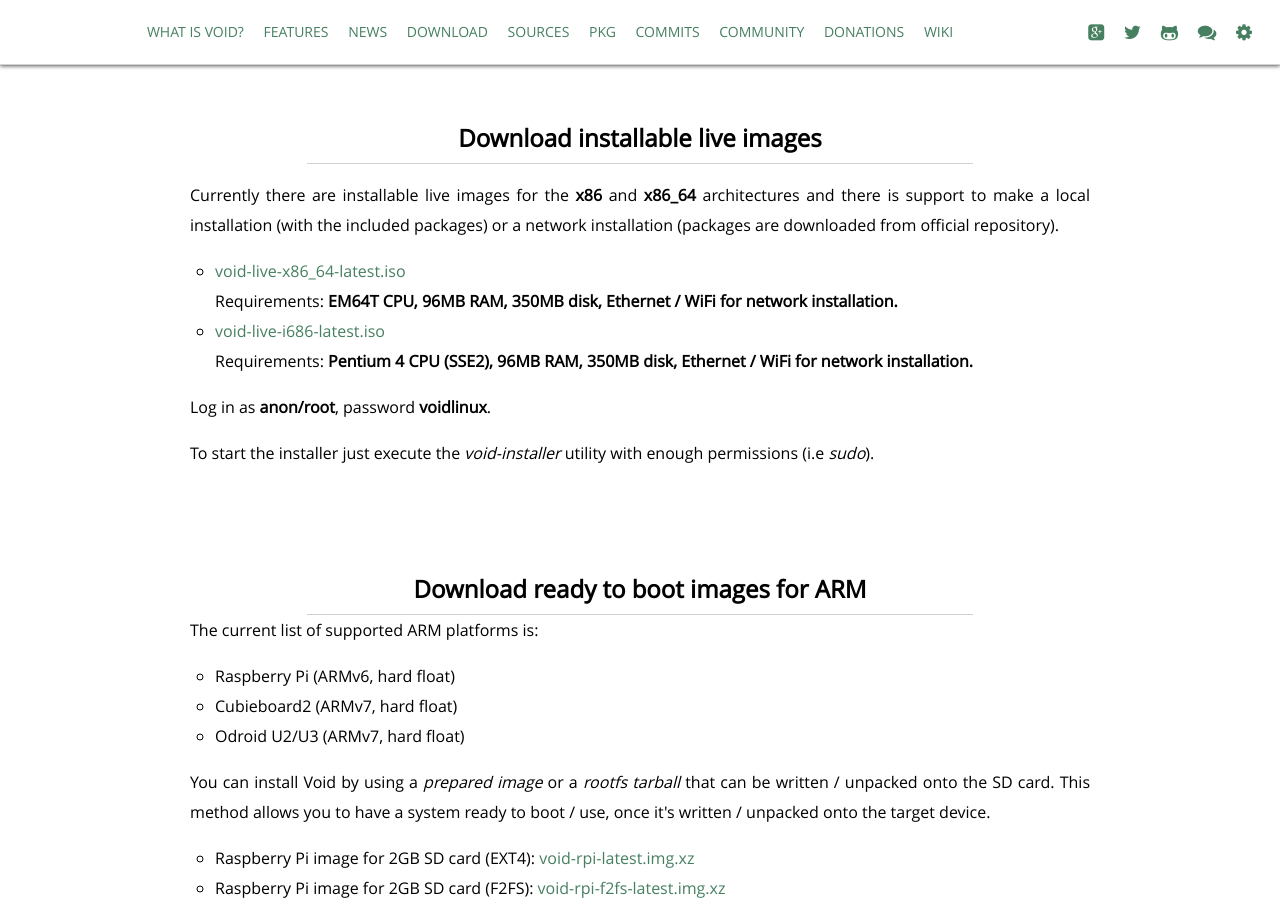
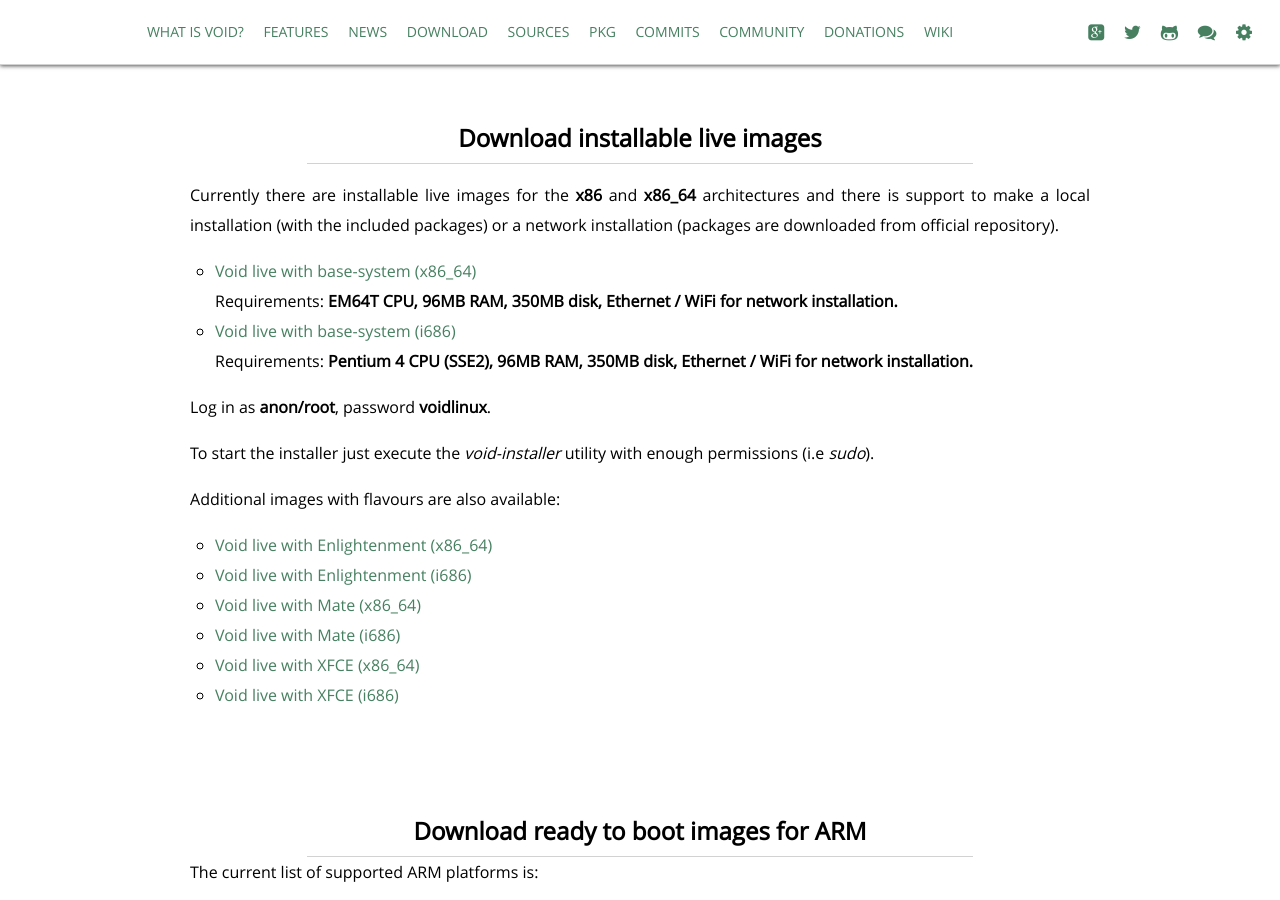
Before and after one commit to void-linux/void-linux.github.io, a Jekyll site: the page built from index.html, in a window 1280 px wide and 900 px high, scrolled down 8053 px. Built offline with Jekyll 4.4.1, drawn with Linux system fonts in a browser that asks for light colours; Markdown is read by kramdown in place of the engine named in the settings.

Commit message:
index: add new x86 live image flavours: enlightenment, mate and xfce.

```diff
--- a/index.html
+++ b/index.html
@@ -72,11 +72,20 @@
 			<h2 class="cattitle">Download installable live images</h2>
 			<p>Currently there are installable live images for the <strong>x86</strong> and <strong>x86_64</strong> architectures and there is support to make a local installation (with the included packages) or a network installation (packages are downloaded from official repository).</p>
 			<ul>
-				<li><a href="http://repo.voidlinux.eu/live/void-live-x86_64-latest.iso">void-live-x86_64-latest.iso</a><br/> Requirements: <strong>EM64T CPU, 96MB RAM, 350MB disk, Ethernet / WiFi for network installation.</strong></li>
-				<li><a href="http://repo.voidlinux.eu/live/void-live-i686-latest.iso">void-live-i686-latest.iso</a><br/> Requirements: <strong>Pentium 4 CPU (SSE2), 96MB RAM, 350MB disk, Ethernet / WiFi for network installation.</strong></li>
+				<li><a href="http://repo.voidlinux.eu/live/void-live-x86_64-latest.iso">Void live with base-system (x86_64)</a><br/> Requirements: <strong>EM64T CPU, 96MB RAM, 350MB disk, Ethernet / WiFi for network installation.</strong></li>
+				<li><a href="http://repo.voidlinux.eu/live/void-live-i686-latest.iso">Void live with base-system (i686)</a><br/> Requirements: <strong>Pentium 4 CPU (SSE2), 96MB RAM, 350MB disk, Ethernet / WiFi for network installation.</strong></li>
 			</ul>
 			<p>Log in as <strong>anon/root</strong>, password <strong>voidlinux</strong>.</p>
 			<p>To start the installer just execute the <em>void-installer</em> utility with enough permissions (i.e <em>sudo</em>).</p>
+			<p>Additional images with flavours are also available:</p>
+			<ul>
+				<li><a href="http://repo.voidlinux.eu/live/void-live-x86_64-latest-enlightenment.iso">Void live with Enlightenment (x86_64)</a></li>
+				<li><a href="http://repo.voidlinux.eu/live/void-live-i686-latest-enlightenment.iso">Void live with Enlightenment (i686)</a></li>
+				<li><a href="http://repo.voidlinux.eu/live/void-live-x86_64-latest-mate.iso">Void live with Mate (x86_64)</a></li>
+				<li><a href="http://repo.voidlinux.eu/live/void-live-i686-latest-mate.iso">Void live with Mate (i686)</a></li>
+				<li><a href="http://repo.voidlinux.eu/live/void-live-x86_64-latest-xfce.iso">Void live with XFCE (x86_64)</a></li>
+				<li><a href="http://repo.voidlinux.eu/live/void-live-i686-latest-xfce.iso">Void live with XFCE (i686)</a></li>
+			</ul>
 		</div>
 
 		<!-- Same ^ -->
```
